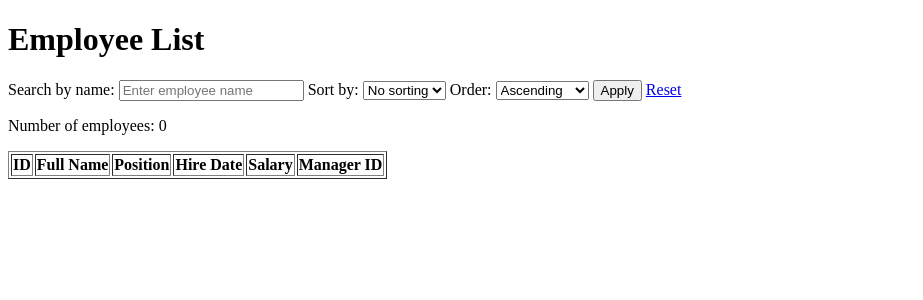
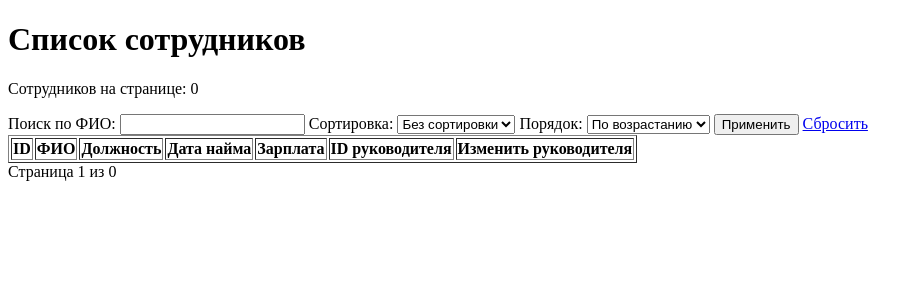
Before and after one commit to mrrago7/employee-management-system, a Flask app: page /employees in a window 1280 px wide. Shown: the top 300 px of the page, without its empty margins (0-923 px from the left). Run offline with Flask 3, Linux system fonts and the light colour scheme; lists and menus that the app fills with data are empty; some libraries are stand-ins or nearby versions.

Commit message:
Add employee functionality

```diff
--- a/app.py
+++ b/app.py
@@ -1,9 +1,10 @@
-from flask import Flask, render_template, request
+from flask import Flask, render_template, request, redirect, flash
 from flask_sqlalchemy import SQLAlchemy
 from extensions import db
 from models import Employee
 
 app = Flask(__name__)
+app.config["SECRET_KEY"] = "12345"
 app.config["SQLALCHEMY_DATABASE_URI"] = ("postgresql+psycopg://postgres:2952246@localhost:5432/employee_db")
 db.init_app(app)
 
@@ -38,6 +39,111 @@ def get_employees():
                 query = query.order_by(column.asc())
 
 
-    employees=db.session.execute(query).scalars().all()
+    page = request.args.get("page", 1, type=int)
 
-    return render_template("employees.html",employees=employees,search=search,sort_fields=sort_fields,order=order)
+    pagination = db.paginate(
+        query,
+        page=page,
+        per_page=500,
+        error_out=False
+    )
+
+    employees = pagination.items
+
+    return render_template(
+        "employees.html",
+        employees=employees,
+        search=search,
+        sort_fields=sort_fields,
+        order=order,
+        pagination=pagination
+    )
+
+@app.route("/employees/<int:employee_id>/manager", methods=['POST'])
+def change_manager(employee_id):
+    position=["CEO", "Manager", "Team Lead", "Senior Developer", "Developer"]
+
+    employee=db.session.get(Employee, employee_id)
+    manager_id = request.form.get("manager_id", type=int)
+
+    if employee:
+        manager = db.session.get(Employee, manager_id) if manager_id else None
+
+        if manager:
+            if manager.id!=employee.id:
+                if employee.position!="CEO":
+                    for i in range(5):
+                        if employee.position==position[i]:
+                            k=i
+                            break
+                    else:
+                        flash("No such position")
+                        return redirect("/employees")
+
+
+                    if manager.position==position[k-1]:
+                        employee.manager_id=manager.id
+                        db.session.commit()
+                        flash("Success, the leader has been changed!")
+                        return redirect("/employees")
+
+                    else:
+                        flash("The manager is not suitable")
+                        return redirect("/employees")
+
+                else:
+                    flash("CEO doesn't have manager")
+                    return redirect("/employees")
+
+            else:
+                        flash("Employee can't be their own manager")
+                        return redirect("/employees")
+
+        else:
+            flash("Manager not found")
+            return redirect("/employees")
+
+    else:
+        flash("Employee not found")
+        return redirect("/employees")
+
+
+
+@app.route("/api/managers", methods=["GET"])
+def search_managers():
+    search = request.args.get("search", "").strip()
+    employee_id = request.args.get("employee_id", type=int)
+
+    if len(search) < 3 or not employee_id:
+        return {"managers": []}
+
+    employee = db.session.get(Employee, employee_id)
+
+    if not employee or employee.position == "CEO":
+        return {"managers": []}
+
+    positions = ["CEO","Manager","Team Lead","Senior Developer","Developer"]
+
+    if employee.position not in positions:
+        return {"managers": []}
+
+    level = positions.index(employee.position)
+
+    query = db.select(Employee).where(
+        Employee.position == positions[level - 1],
+        Employee.full_name.ilike(f"%{search}%"),
+        Employee.id != employee.id
+    ).limit(10)
+
+    managers = db.session.execute(query).scalars().all()
+
+    return {
+        "managers": [
+            {
+                "id": manager.id,
+                "full_name": manager.full_name,
+                "position": manager.position
+            }
+            for manager in managers
+        ]
+    }
--- a/templates/employees.html
+++ b/templates/employees.html
@@ -1,44 +1,54 @@
 <!DOCTYPE html>
-<html>
+<html lang="ru">
 <head>
-    <title>Employees</title>
+    <meta charset="UTF-8">
+    <title>Список сотрудников</title>
 </head>
 <body>
-    <h1>Employee List</h1>
+    <h1>Список сотрудников</h1>
+
+    {% with messages = get_flashed_messages() %}
+        {% for message in messages %}
+            <p>{{ message }}</p>
+        {% endfor %}
+    {% endwith %}
+
+    <p>Сотрудников на странице: {{ employees|length }}</p>
 
     <form method="GET" action="/employees">
-        <label for="search">Search by name:</label>
-        <input type="text" name="search" id="search" value="{{ search }}" placeholder="Enter employee name">
+        <label for="search">Поиск по ФИО:</label>
+        <input type="text" id="search" name="search" value="{{ search }}">
 
-        <label for="sort">Sort by:</label>
-        <select name="sort" id="sort">
-            <option value="">No sorting</option>
-            <option value="salary" {% if sort_fields and sort_fields[0] == 'salary' %}selected{% endif %}>Salary</option>
-            <option value="hire_date" {% if sort_fields and sort_fields[0] == 'hire_date' %}selected{% endif %}>Hire Date</option>
+        <label for="sort">Сортировка:</label>
+        <select id="sort" name="sort">
+            <option value="" {% if not sort_fields %}selected{% endif %}>Без сортировки</option>
+            <option value="salary" {% if "salary" in sort_fields %}selected{% endif %}>По зарплате</option>
+            <option value="hire_date" {% if "hire_date" in sort_fields %}selected{% endif %}>По дате найма</option>
         </select>
 
-        <label for="order">Order:</label>
-        <select name="order" id="order">
-            <option value="asc" {% if order == 'asc' %}selected{% endif %}>Ascending</option>
-            <option value="desc" {% if order == 'desc' %}selected{% endif %}>Descending</option>
+        <label for="order">Порядок:</label>
+        <select id="order" name="order">
+            <option value="asc" {% if order == "asc" %}selected{% endif %}>По возрастанию</option>
+            <option value="desc" {% if order == "desc" %}selected{% endif %}>По убыванию</option>
         </select>
 
-        <button type="submit">Apply</button>
-        <a href="/employees">Reset</a>
+        <button type="submit">Применить</button>
+        <a href="/employees">Сбросить</a>
     </form>
 
-    <p>Number of employees: {{ employees|length }}</p>
-
     <table border="1">
+        <thead>
             <tr>
                 <th>ID</th>
-            <th>Full Name</th>
-            <th>Position</th>
-            <th>Hire Date</th>
-            <th>Salary</th>
-            <th>Manager ID</th>
+                <th>ФИО</th>
+                <th>Должность</th>
+                <th>Дата найма</th>
+                <th>Зарплата</th>
+                <th>ID руководителя</th>
+                <th>Изменить руководителя</th>
             </tr>
-
+        </thead>
+        <tbody>
             {% for employee in employees %}
                 <tr>
                     <td>{{ employee.id }}</td>
@@ -46,9 +56,114 @@
                     <td>{{ employee.position }}</td>
                     <td>{{ employee.hire_date }}</td>
                     <td>{{ employee.salary }}</td>
-            <td>{{ employee.manager_id }}</td>
+                    <td>{{ employee.manager_id or "Нет" }}</td>
+                    <td>
+                        {% if employee.position == "CEO" %}
+                            Нет руководителя
+                        {% else %}
+                            <form method="POST"
+                                  action="/employees/{{ employee.id }}/manager"
+                                  class="manager-form">
+                                <input type="text"
+                                       class="manager-search"
+                                       placeholder="Введите имя..."
+                                       autocomplete="off"
+                                       required>
+
+                                <input type="hidden"
+                                       name="manager_id"
+                                       class="manager-id">
+
+                                <button type="submit">Изменить</button>
+                                <div class="manager-results"></div>
+                                <div class="selected-manager"></div>
+                            </form>
+                        {% endif %}
+                    </td>
                 </tr>
             {% endfor %}
+        </tbody>
     </table>
+
+    <div>
+        {% if pagination.has_prev %}
+            <a href="{{ url_for('get_employees', page=pagination.prev_num, search=search, sort=sort_fields, order=order) }}">Назад</a>
+        {% endif %}
+
+        Страница {{ pagination.page }} из {{ pagination.pages }}
+
+        {% if pagination.has_next %}
+            <a href="{{ url_for('get_employees', page=pagination.next_num, search=search, sort=sort_fields, order=order) }}">Вперёд</a>
+        {% endif %}
+    </div>
+
+    <script>
+        document.querySelectorAll(".manager-form").forEach(form => {
+            const searchInput = form.querySelector(".manager-search");
+            const managerIdInput = form.querySelector(".manager-id");
+            const results = form.querySelector(".manager-results");
+            const selectedManager = form.querySelector(".selected-manager");
+
+            let timeout;
+
+            searchInput.addEventListener("input", () => {
+                clearTimeout(timeout);
+                managerIdInput.value = "";
+                selectedManager.textContent = "";
+                results.replaceChildren();
+
+                const search = searchInput.value.trim();
+
+                if (search.length < 3) {
+                    return;
+                }
+
+                timeout = setTimeout(async () => {
+                    const match = form.action.match(/employees\/(\d+)\/manager/);
+                    const employeeId = match[1];
+
+                    try {
+                        const response = await fetch(
+                            `/api/managers?search=${encodeURIComponent(search)}&employee_id=${employeeId}`
+                        );
+
+                        if (!response.ok) {
+                            throw new Error("Search request failed");
+                        }
+
+                        const data = await response.json();
+
+                        data.managers.forEach(manager => {
+                            const option = document.createElement("button");
+                            option.type = "button";
+                            option.textContent = `${manager.full_name} — ${manager.position}`;
+
+                            option.addEventListener("click", () => {
+                                searchInput.value = manager.full_name;
+                                managerIdInput.value = manager.id;
+                                selectedManager.textContent = `Выбран: ${manager.full_name}`;
+                                results.replaceChildren();
+                            });
+
+                            results.appendChild(option);
+                        });
+
+                        if (data.managers.length === 0) {
+                            results.textContent = "Совпадений не найдено";
+                        }
+                    } catch (error) {
+                        results.textContent = "Ошибка поиска. Попробуйте ещё раз.";
+                    }
+                }, 300);
+            });
+
+            form.addEventListener("submit", event => {
+                if (!managerIdInput.value) {
+                    event.preventDefault();
+                    alert("Сначала выберите руководителя из найденного списка.");
+                }
+            });
+        });
+    </script>
 </body>
 </html>
```
Lines whose indentation alone changed are shown as unchanged.
